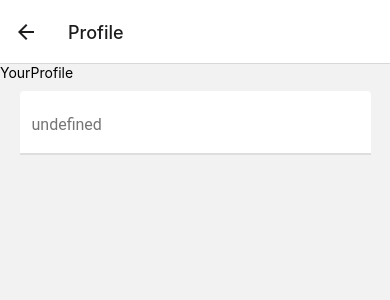
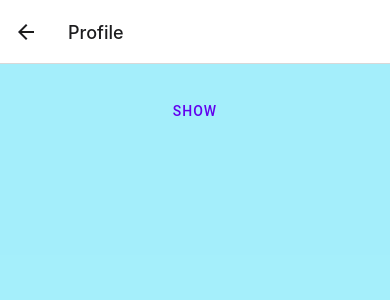
Before and after one commit to mianfarooqazam/Medi_Stock, a React Native app: screen /YourProfile in a window 390 px wide. Shown: the top 300 px of the page. Built offline with nearby package versions, Linux system fonts and the light colour scheme.

Commit message:
EditCustomers Screen removed

```diff
--- a/src/navigator/MainNavigator.tsx
+++ b/src/navigator/MainNavigator.tsx
@@ -4,7 +4,7 @@ import { createNativeStackNavigator } from '@react-navigation/native-stack'
 import CustomersScreen from '../screens/dashboard/CustomersScreen';
 import Dashboard from '../screens/dashboard/Dashboard';
 import AddCustomer from '../screens/dashboard/AddCustomer';
-import EditCustomers from '../screens/dashboard/EditCustomers';
+
 import SearchCustomers from '../screens/dashboard/SearchCustomers';
 
 import ChatScreen from '../screens/dashboard/ChatScreen';
@@ -44,7 +44,7 @@ const MainNavigator = () => {
         <Stack.Screen  name='AddCustomer' component={AddCustomer} options={{title:"Add New Customer"}}/>
         <Stack.Screen  name='SearchCustomers' component={SearchCustomers} options={{title:"Search Customer"}}/>
         <Stack.Screen name='CustomersScreen' component={CustomersScreen} options={{title:'Customers'}}/>
-        <Stack.Screen  name='EditCustomers' component={EditCustomers} options={{title:"Edit Customer"}}/>
+
         <Stack.Screen name='ProductsScreen' component={ProductsScreen} options={{title:'Products'}}/>
         <Stack.Screen name='AddProduct' component={AddProduct} options={{title:'Add New Product'}}/>
 
--- a/src/screens/dashboard/CustomersScreen.tsx
+++ b/src/screens/dashboard/CustomersScreen.tsx
@@ -10,11 +10,9 @@ const CustomersScreen = ({ navigation }) => {
           Add Customers
         </Button>
         <Button mode='contained' onPress={() => navigation.navigate("SearchCustomers")} icon="account-search" style={styles.button}>
-          Search Customers
+        Search & Edit Customers
         </Button>
-        <Button mode='contained' onPress={() => navigation.navigate("EditCustomers")} icon="delete" style={styles.button}>
-          Edit Customers
-        </Button>
+
 
       </View>
     </View>
--- a/src/screens/dashboard/EditCustomers.tsx
+++ /dev/null
@@ -1,71 +0,0 @@
-import { View, Text, StyleSheet } from 'react-native';
-import React, { useState } from 'react';
-import { Modal, Portal, Provider, Button, Divider, } from 'react-native-paper';
-import ReusableChip from '../../components/ReusableChip';
-
-const EditCustomers = () => {
-    const [visible, setVisible] = useState(false);
-
-    const showModal = () => setVisible(true);
-    const hideModal = () => setVisible(false);
-
-
-    return (
-        <View style={styles.container}>
-
-            <Provider>
-                <Portal>
-                    <Modal visible={visible} onDismiss={hideModal}>
-                        <View style={styles.containerStyle}>
-                            <Text style={{fontWeight:"bold"}}>Customer Name</Text>
-                            <Divider style={{borderWidth:1,borderColor:"#808080",marginVertical:10}} />
-                            <View style={{flexDirection:'row',justifyContent:"space-between"}}>
-                            <Text style={styles.text}>Total Bill: </Text>
-                            <Text style={styles.text}>Rs. 30000 </Text>
-                            </View>
-
-                            <View style={{flexDirection:'row',justifyContent:"space-between"}}>
-                            <Text style={styles.text}>Last Bill: </Text>
-                            <Text style={styles.text}>Rs. 30000</Text>
-                            </View>
-                            <View style={{flexDirection:'row',justifyContent:"space-between"}}>
-                            <Text style={styles.text}>Pending: </Text>
-                            <Text style={styles.text}>Rs. 32300000</Text>
-                            </View>
-
-                            <View style={{flexDirection:'row',justifyContent:"space-evenly"}}>
-                            <ReusableChip icon="close" onPress={() => console.log('Accepted')} label="Accept" backgroundColor="#9ade7b" />
-                            <ReusableChip icon="close" onPress={() => console.log('Rejected')} label="Reject" backgroundColor="#ff004b" />
-
-                            </View>
-                        </View>
-                    </Modal>
-                </Portal>
-                <Button style={{ marginTop: 30 }} onPress={showModal}>
-                    Show
-                </Button>
-            </Provider>
-
-        </View>
-    );
-}
-//
-
-const styles = StyleSheet.create({
-    container: {
-        flex: 1,
-backgroundColor:"#8efb"
-    },
-    containerStyle: {
-        backgroundColor: '#ffff',
-        padding: 10,
-        height: '50%',
-        margin: '5%',
-    },
-    text: {
-        marginBottom:10
-    }
-
-});
-//
-export default EditCustomers;
--- a/src/screens/dashboard/SearchCustomers.tsx
+++ b/src/screens/dashboard/SearchCustomers.tsx
@@ -20,6 +20,7 @@ const CustomerData = [
   { customerName: "Jane Doe", Area: "Toronto", Address: "Canada" },
   { customerName: "Emma White", Area: "Dubai", Address: "United Arab Emirates" },
   { customerName: "Oliver Wilson", Area: "Singapore", Address: "Singapore" },
+  { customerName: "Farooq", Area: "Charsadda", Address: "Peshawar" },
   { customerName: "Sophia Martinez", Area: "Moscow", Address: "Russia" },
   { customerName: "Liam Miller", Area: "Rome", Address: "Italy" },
   { customerName: "Isabella Garcia", Area: "Barcelona", Address: "Spain" },
--- a/src/screens/dashboard/YourProfile.tsx
+++ b/src/screens/dashboard/YourProfile.tsx
@@ -1,17 +1,71 @@
-import { View, Text } from 'react-native'
-import React from 'react'
-import { Chip } from 'react-native-paper'
-import ResuableInput from '../../components/TextInput/ReusableInput'
+import { View, Text, StyleSheet } from 'react-native';
+import React, { useState } from 'react';
+import { Modal, Portal, Provider, Button, Divider, } from 'react-native-paper';
+import ReusableChip from '../../components/ReusableChip';
 
 const YourProfile = () => {
-  return (
-    <View>
-      <Text>YourProfile</Text>
-      <View style={{width:"90%",alignSelf:'center'}}>
-      <ResuableInput label={'undefined'} style={undefined}  />
-      </View>
-    </View>
-  )
+    const [visible, setVisible] = useState(false);
+
+    const showModal = () => setVisible(true);
+    const hideModal = () => setVisible(false);
+
+
+    return (
+        <View style={styles.container}>
+
+            <Provider>
+                <Portal>
+                    <Modal visible={visible} onDismiss={hideModal}>
+                        <View style={styles.containerStyle}>
+                            <Text style={{fontWeight:"bold"}}>Customer Name</Text>
+                            <Divider style={{borderWidth:1,borderColor:"#808080",marginVertical:10}} />
+                            <View style={{flexDirection:'row',justifyContent:"space-between"}}>
+                            <Text style={styles.text}>Total Bill: </Text>
+                            <Text style={styles.text}>Rs. 30000 </Text>
+                            </View>
+
+                            <View style={{flexDirection:'row',justifyContent:"space-between"}}>
+                            <Text style={styles.text}>Last Bill: </Text>
+                            <Text style={styles.text}>Rs. 30000</Text>
+                            </View>
+                            <View style={{flexDirection:'row',justifyContent:"space-between"}}>
+                            <Text style={styles.text}>Pending: </Text>
+                            <Text style={styles.text}>Rs. 32300000</Text>
+                            </View>
+
+                            <View style={{flexDirection:'row',justifyContent:"space-evenly"}}>
+                            <ReusableChip icon="close" onPress={() => console.log('Accepted')} label="Accept" backgroundColor="#9ade7b" />
+                            <ReusableChip icon="close" onPress={() => console.log('Rejected')} label="Reject" backgroundColor="#ff004b" />
+
+                            </View>
+                        </View>
+                    </Modal>
+                </Portal>
+                <Button style={{ marginTop: 30 }} onPress={showModal}>
+                    Show
+                </Button>
+            </Provider>
+
+        </View>
+    );
 }
+//
 
-export default YourProfile
+const styles = StyleSheet.create({
+    container: {
+        flex: 1,
+backgroundColor:"#8efb"
+    },
+    containerStyle: {
+        backgroundColor: '#ffff',
+        padding: 10,
+        height: '50%',
+        margin: '5%',
+    },
+    text: {
+        marginBottom:10
+    }
+
+});
+//
+export default YourProfile;
```
